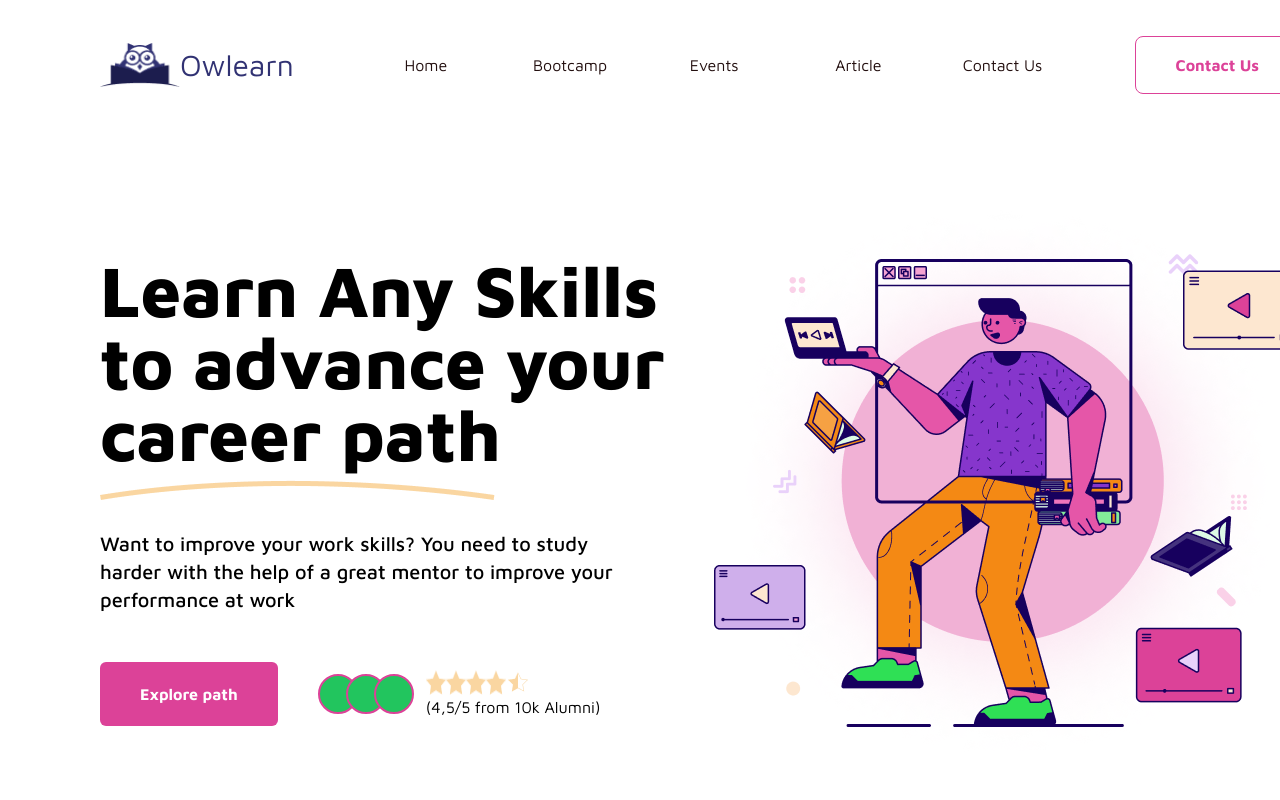
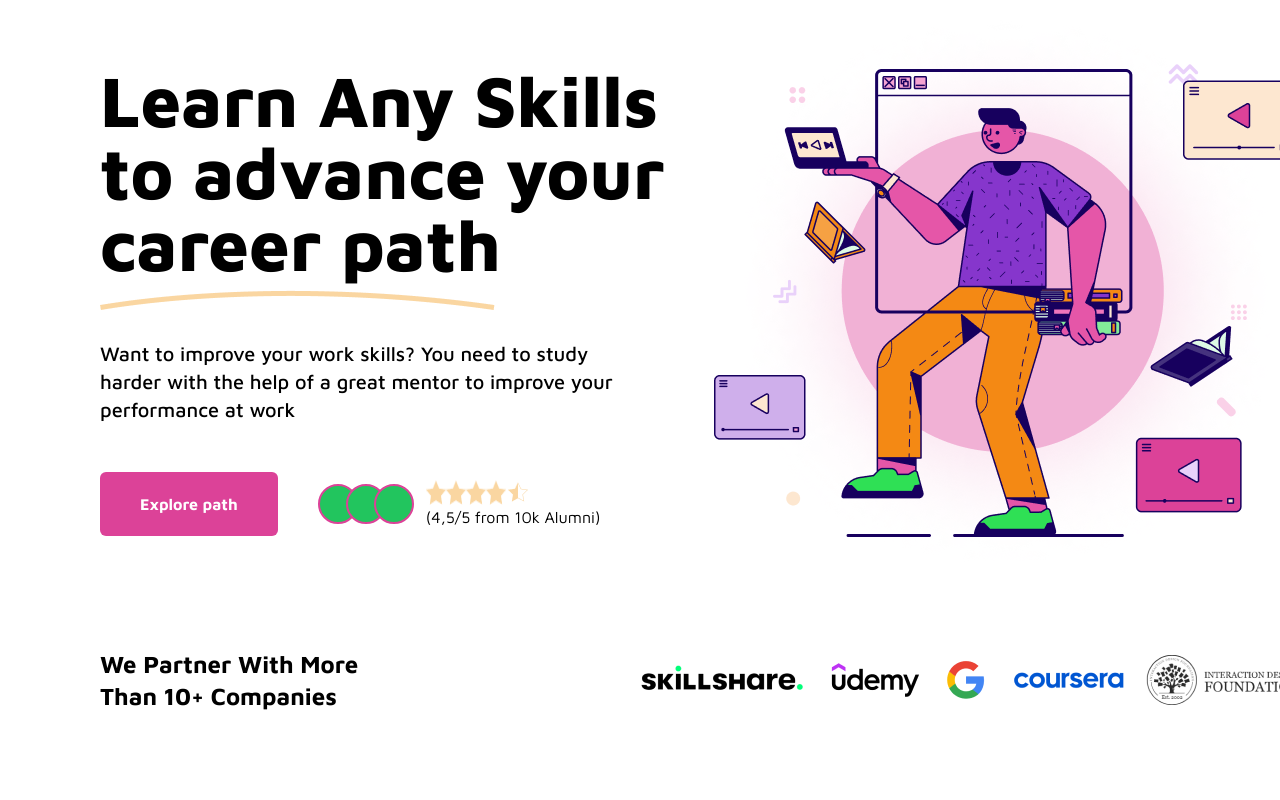
Before and after one commit to hoangquangnguyen/myowlearn, a Vue app: page / in a window 1280 px wide. Shown: the top 800 px of the page. Built offline with nearby package versions, Linux system fonts and the light colour scheme; data requests are answered from the project's data file.

Commit message:
add NavBar

```diff
--- a/src/components/HeroCom.vue
+++ b/src/components/HeroCom.vue
@@ -1,37 +1,4 @@
 <template>
-  <!-- Hearder -->
-  <div
-    class="mydiv flex items-center justify-between py-[36px] mb-[60px] text-brown2"
-  >
-    <a href="/" class="flex flex-row items-center">
-      <img src="@/assets/img/logo.png" alt="" class="h-11 w-20" />
-      <span class="text-3xl text-[#313273]">Owlearn</span>
-    </a>
-    <div
-      class="text-base font-normal flex items-center justify-between text-center flex-1 ml-[60px]"
-    >
-      <div class="flex-1 cursor-pointer hover:underline hover:font-bold">
-        Home
-      </div>
-      <div class="flex-1 cursor-pointer hover:underline hover:font-bold">
-        Bootcamp
-      </div>
-      <div class="flex-1 cursor-pointer hover:underline hover:font-bold">
-        Events
-      </div>
-      <div class="flex-1 cursor-pointer hover:underline hover:font-bold">
-        Article
-      </div>
-      <div class="flex-1 cursor-pointer hover:underline hover:font-bold">
-        Contact Us
-      </div>
-    </div>
-    <button
-      class="ml-[60px] px-10 py-4 border-[1px] rounded-lg font-bold text-base text-pinkD border-pinkD hover:bg-pink-100 transition ease-out duration-300"
-    >
-      Contact Us
-    </button>
-  </div>
   <!-- Banner -->
   <div class="mydiv flex flex-row items-center justify-between">
     <div class="flex-1">
--- /dev/null
+++ b/src/components/NavBar.vue
@@ -0,0 +1,39 @@
+<template>
+  <nav
+    class="mydiv flex items-center justify-between py-[36px] mb-[60px] text-brown2"
+  >
+    <a href="/" class="flex flex-row items-center">
+      <img src="@/assets/img/logo.png" alt="" class="h-11 w-20" />
+      <span class="text-3xl text-[#313273]">Owlearn</span>
+    </a>
+    <div
+      class="text-base font-normal flex items-center justify-between text-center flex-1 ml-[60px]"
+    >
+      <div class="flex-1 cursor-pointer hover:underline hover:font-bold">
+        Home
+      </div>
+      <div class="flex-1 cursor-pointer hover:underline hover:font-bold">
+        Bootcamp
+      </div>
+      <div class="flex-1 cursor-pointer hover:underline hover:font-bold">
+        Events
+      </div>
+      <div class="flex-1 cursor-pointer hover:underline hover:font-bold">
+        Article
+      </div>
+      <div class="flex-1 cursor-pointer hover:underline hover:font-bold">
+        Contact Us
+      </div>
+    </div>
+    <button
+      class="ml-[60px] px-10 py-4 border-[1px] rounded-lg font-bold text-base text-pinkD border-pinkD hover:bg-pink-100 transition ease-out duration-300"
+    >
+      Contact Us
+    </button>
+  </nav>
+</template>
+<script lang="ts">
+export default {
+  setup() {},
+}
+</script>
```
